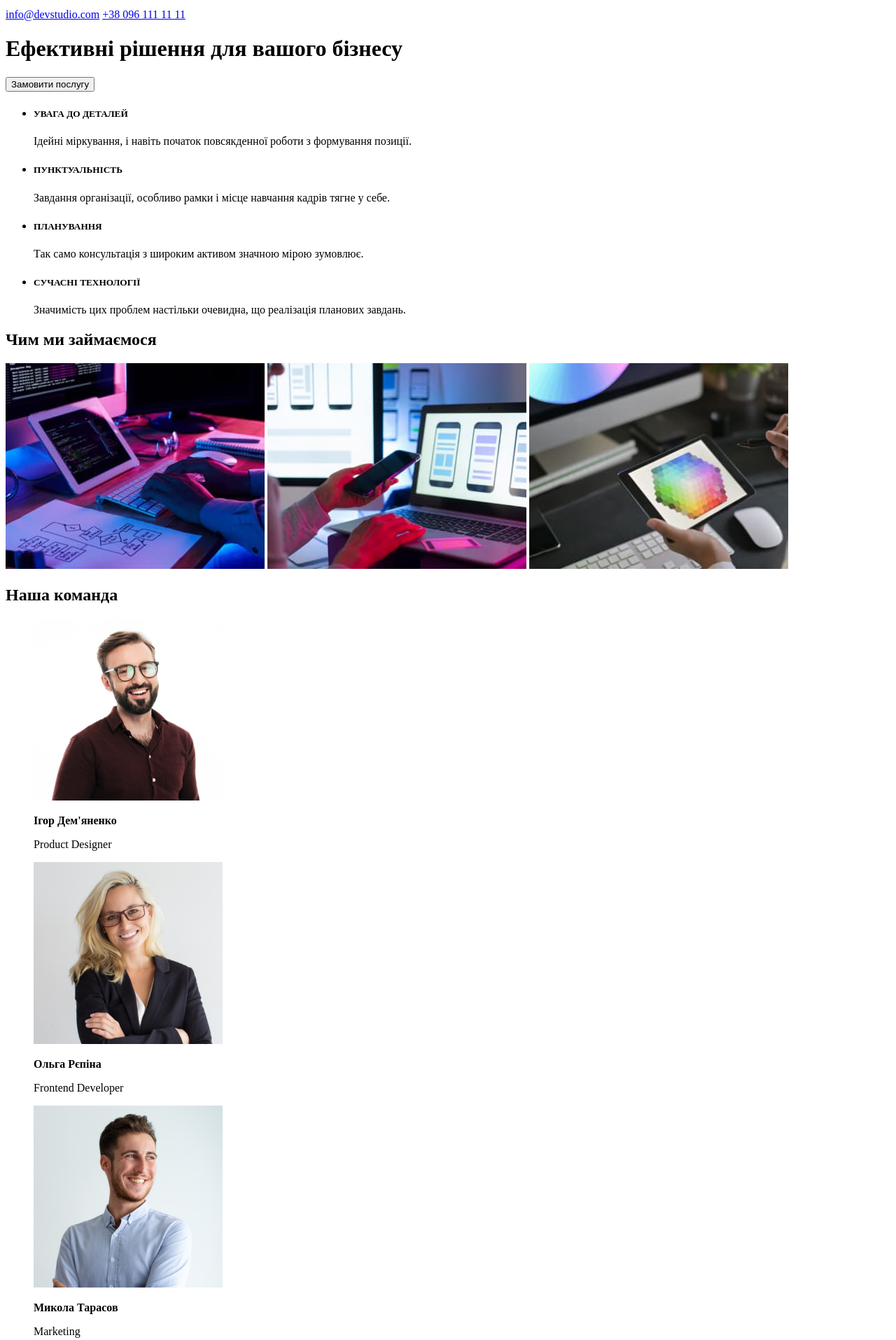
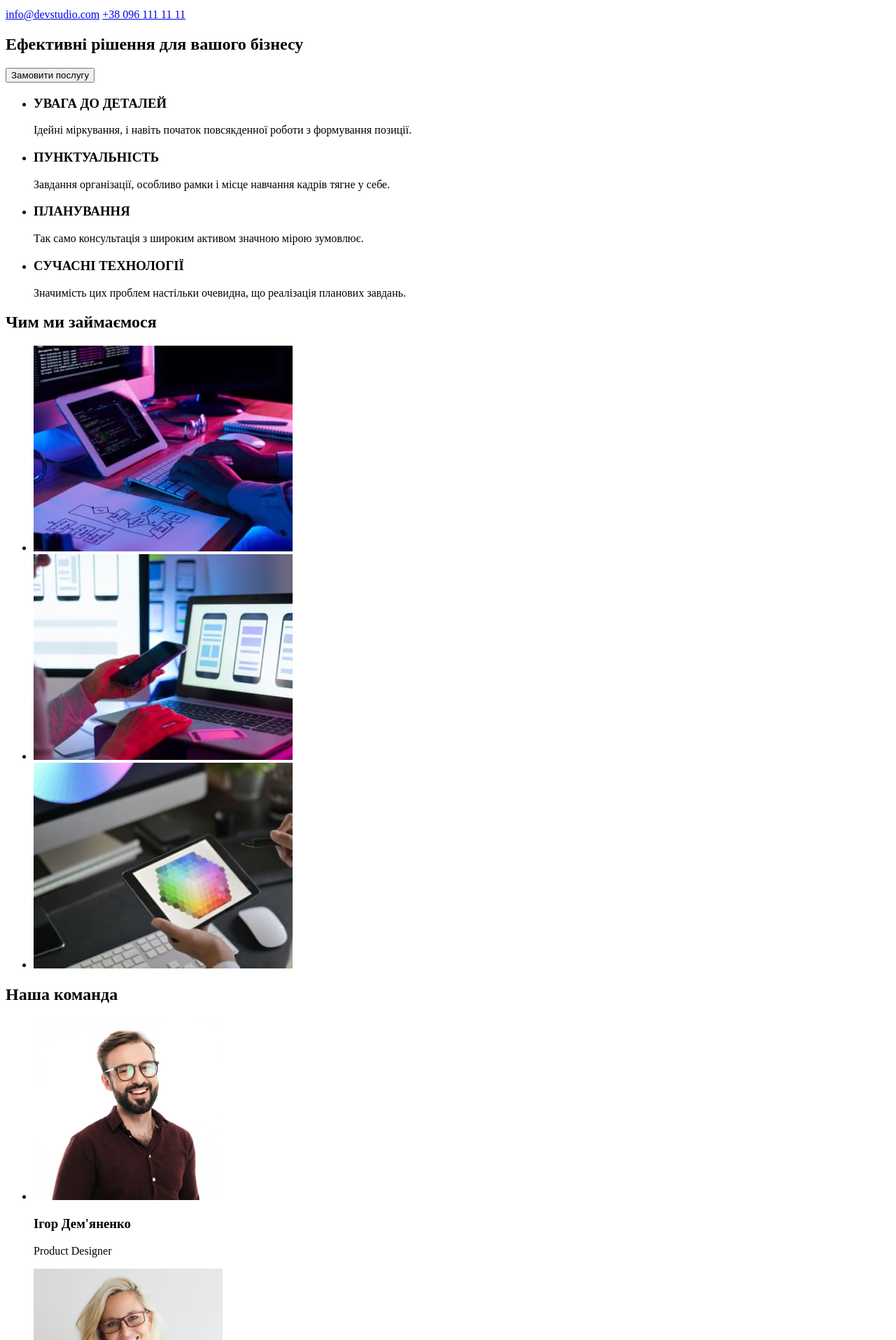
Before and after one commit to pj8855/goit-markup-hw-01, a plain HTML site: page index.html in a window 1280 px wide. Shown: the part 100-2015 px from the top of the page at 70% size. Drawn offline with Linux system fonts and the light colour scheme.

Commit message:
Update index.html

```diff
--- a/index.html
+++ b/index.html
@@ -20,38 +20,39 @@
 
       <a href="mailto:info@devstudio.com">info@devstudio.com</a>
       <a href="tel:+380961111111">+38 096 111 11 11</a>
-
-      <h1>Ефективні рішення для вашого бізнесу</h1>
-
-      <button type="button">Замовити послугу</button>
     </header>
 
     <main>
+      <section class="heros">
+        <h1>Ефективні рішення для вашого бізнесу</h1>
+        <button type="button">Замовити послугу</button>
+      </section>
+
       <section class="features">
         <!-- секція Особливості -->
         <ul>
           <li>
-            <h5>УВАГА ДО ДЕТАЛЕЙ</h5>
+            <h3>УВАГА ДО ДЕТАЛЕЙ</h3>
             <p>
               Ідейні міркування, і навіть початок повсякденної роботи з
               формування позиції.
             </p>
           </li>
           <li>
-            <h5>ПУНКТУАЛЬНІСТЬ</h5>
+            <h3>ПУНКТУАЛЬНІСТЬ</h3>
             <p>
               Завдання організації, особливо рамки і місце навчання кадрів тягне
               у себе.
             </p>
           </li>
           <li>
-            <h5>ПЛАНУВАННЯ</h5>
+            <h3>ПЛАНУВАННЯ</h3>
             <p>
               Так само консультація з широким активом значною мірою зумовлює.
             </p>
           </li>
           <li>
-            <h5>СУЧАСНІ ТЕХНОЛОГІЇ</h5>
+            <h3>СУЧАСНІ ТЕХНОЛОГІЇ</h3>
             <p>
               Значимість цих проблем настільки очевидна, що реалізація планових
               завдань.
@@ -62,62 +63,57 @@
 
       <section class="about">
         <h2>Чим ми займаємося</h2>
-
-        <img src="./img/about-img-1.jpg" alt="pc" width="370" />
-        <img src="./img/about-img-2.jpg" alt="laptop" width="370" />
-        <img src="./img/about-img-3.jpg" alt="tablet" width="370" />
+        <ul>
+          <li><img src="./img/about-img-1.jpg" alt="ПК" width="370" /></li>
+          <li><img src="./img/about-img-2.jpg" alt="Ноутбук" width="370" /></li>
+          <li><img src="./img/about-img-3.jpg" alt="Планшет" width="370" /></li>
+        </ul>
       </section>
 
       <section class="team">
         <h2>Наша команда</h2>
-        <figure>
-          <figcaption>
+        <ul>
+          <li>
             <img
               src="./img/team-pic-1.jpg"
-              alt="team-pic-1"
+              alt="Команда фото-1"
               width="270"
               height="260"
             />
-            <p><b>Ігор Дем'яненко</b></p>
+            <h3>Ігор Дем'яненко</h3>
             <p>Product Designer</p>
-          </figcaption>
-        </figure>
-        <figure>
-          <figcaption>
+          </li>
+          <li>
             <img
               src="./img/team-pic-2.jpg"
-              alt="team-pic-2"
+              alt="Команда фото-2"
               width="270"
               height="260"
             />
-            <p><b>Ольга Рєпіна</b></p>
+            <h3>Ольга Рєпіна</h3>
             <p>Frontend Developer</p>
-          </figcaption>
-        </figure>
-        <figure>
-          <figcaption>
+          </li>
+          <li>
             <img
               src="./img/team-pic-3.jpg"
-              alt="team-pic-3"
+              alt="Команда фото-3"
               width="270"
               height="260"
             />
-            <p><b>Микола Тарасов</b></p>
+            <h3>Микола Тарасов</h3>
             <p>Marketing</p>
-          </figcaption>
-        </figure>
-        <figure>
-          <figcaption>
+          </li>
+          <li>
             <img
               src="./img/team-pic-4.jpg"
-              alt="team-pic-4"
+              alt="Команда фото-4"
               width="270"
               height="260"
             />
-            <p><b>Михайло Єрмаков</b></p>
+            <h3>Михайло Єрмаков</h3>
             <p>UI Designer</p>
-          </figcaption>
-        </figure>
+          </li>
+        </ul>
       </section>
     </main>
 
```
